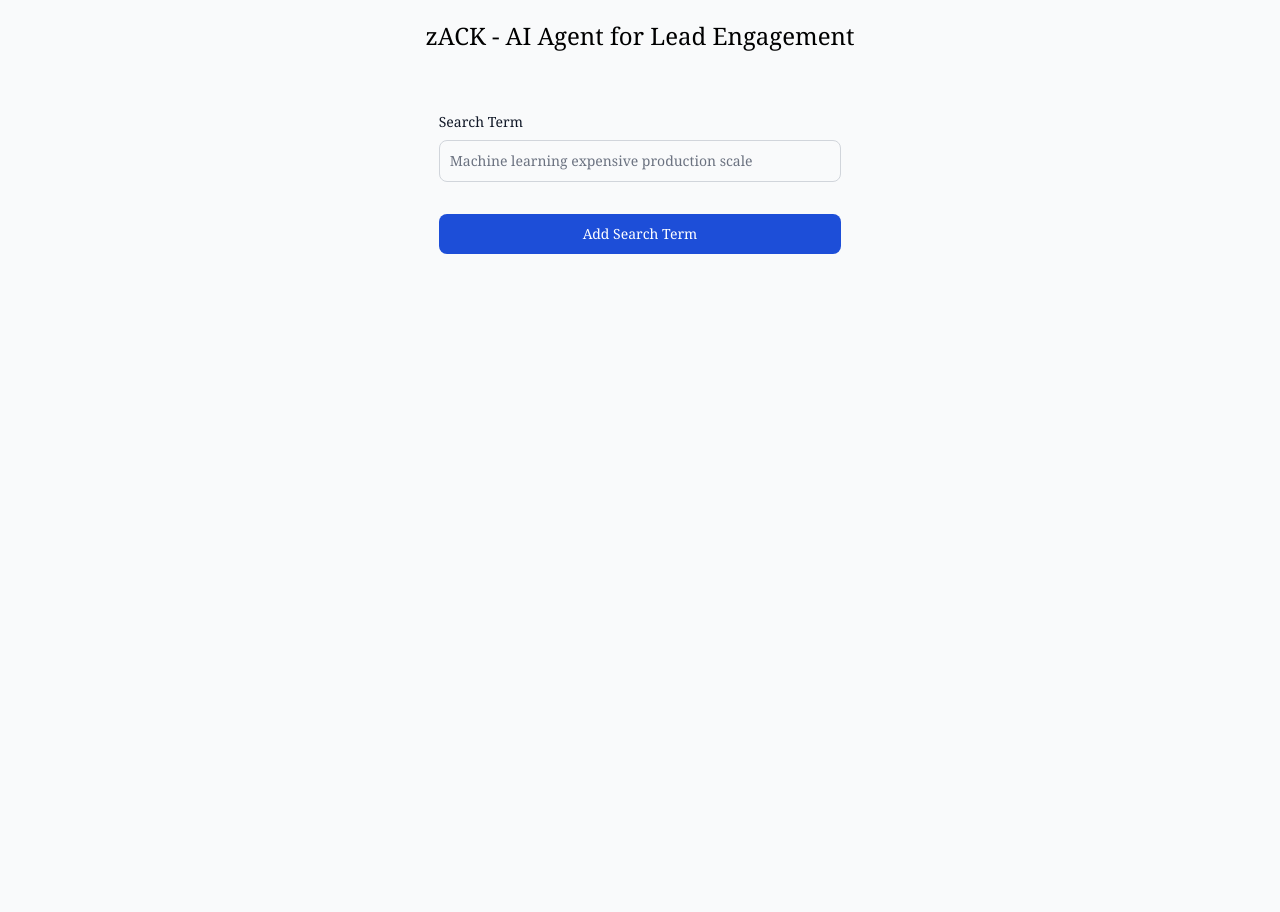
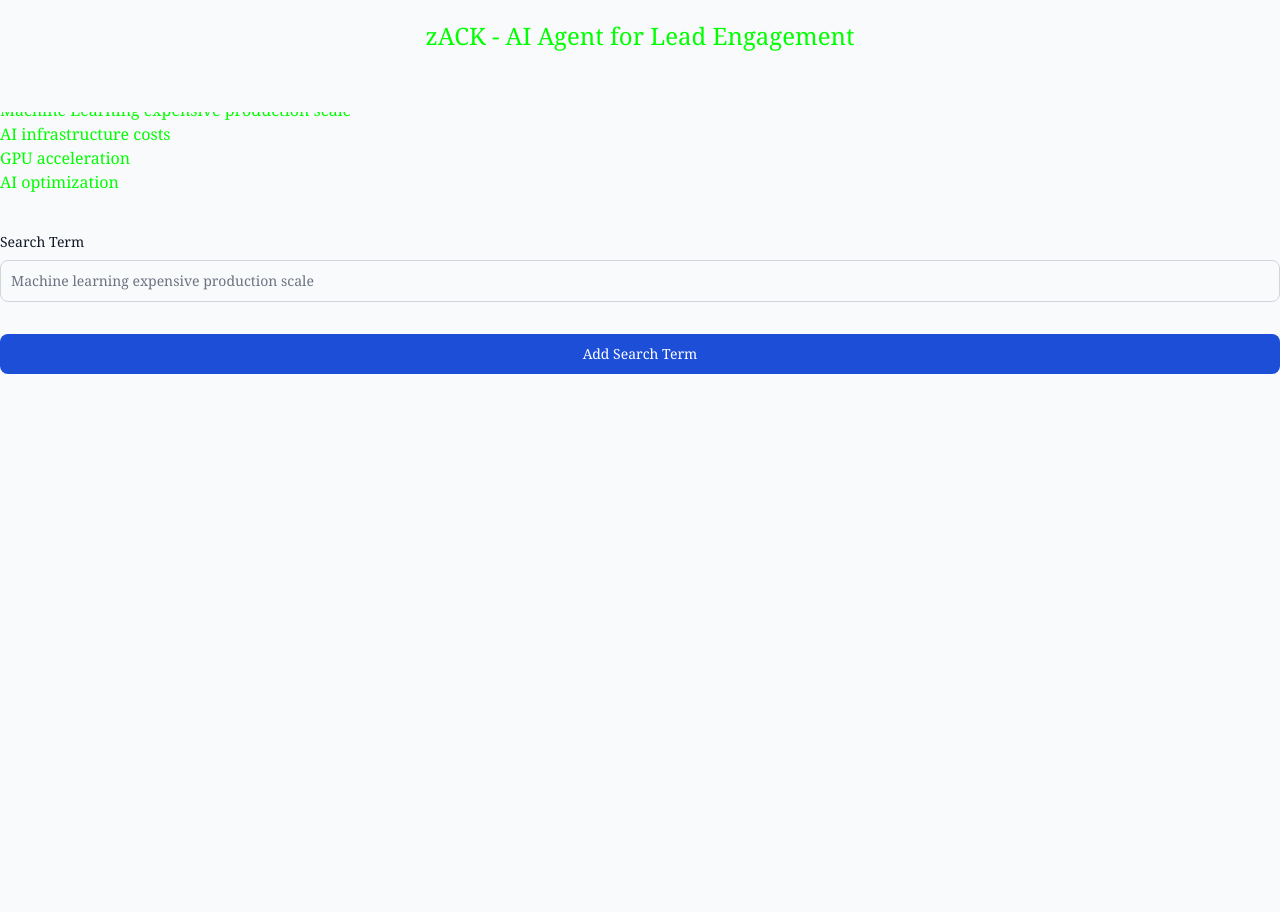
Before and after one commit to cpavel/zACK, a Django app: page / in a window 1280 px wide. Before the commit the page ends 254 px from the top, so only its background shows below. Run offline with Django 4.2, Linux system fonts and the light colour scheme; style sheets or scripts are compiled from the project's sources; parts of the project's set-up code (start-up, migrations or seed data) failed here and were passed over; some libraries are stand-ins or nearby versions.

Commit message:
adding front end effect

```diff
--- a/ui/templates/base.html
+++ b/ui/templates/base.html
@@ -7,6 +7,29 @@
 		<meta name="viewport" content="width=device-width, initial-scale=1.0">
 		<meta http-equiv="X-UA-Compatible" content="ie=edge">
 		{% tailwind_css %}
+		<style>
+			body {
+				background-color: black;
+				color: #00ff00;
+				font-family: 'Courier New', Courier, monospace;
+				overflow: hidden;
+			}
+			.matrix {
+				position: absolute;
+				width: 100%;
+				height: 100%;
+				overflow: hidden;
+			}
+			.matrix-text {
+				white-space: nowrap;
+				display: inline-block;
+				animation: scroll 10s linear infinite;
+			}
+			@keyframes scroll {
+				0% { transform: translateY(100%); }
+				100% { transform: translateY(-100%); }
+			}
+		</style>
 	</head>
 
 	<body class="bg-gray-50 font-serif leading-normal tracking-normal">
@@ -19,7 +42,7 @@
 			</section>
 		</div>
 		<!-- <div class="flex items-center justify-center"> -->
-    <div class="flex justify-center">
+    <div class="matrix">
       {% block content %}{% endblock %}
     </div>
     </div>
--- a/ui/templates/index.html
+++ b/ui/templates/index.html
@@ -1,5 +1,12 @@
 {% extends "base.html" %}
 {% block content %}
+<div class="matrix-text">
+    zACK - Your AI Agent for Lead Engagement<br>
+    Machine Learning expensive production scale<br>
+    AI infrastructure costs<br>
+    GPU acceleration<br>
+    AI optimization<br>
+</div>
 <form>
   <div class="grid gap-1 mb-6 md:grid-cols-1">
     <div>
--- a/zACK/helpers.py
+++ b/zACK/helpers.py
@@ -140,7 +140,6 @@ class RedisClient:
 
 def get_redis_client():
     client = RedisClient()
-    logging.info(f"Connecting to Redis with host: {settings.REDIS_HOSTNAME}, port: {settings.REDIS_PORT}, password: {settings.REDIS_PASSWORD}")
     return client
 
 
```
Also changed, not shown: zACK/settings.py (+0 -8 lines), 2 other files.
